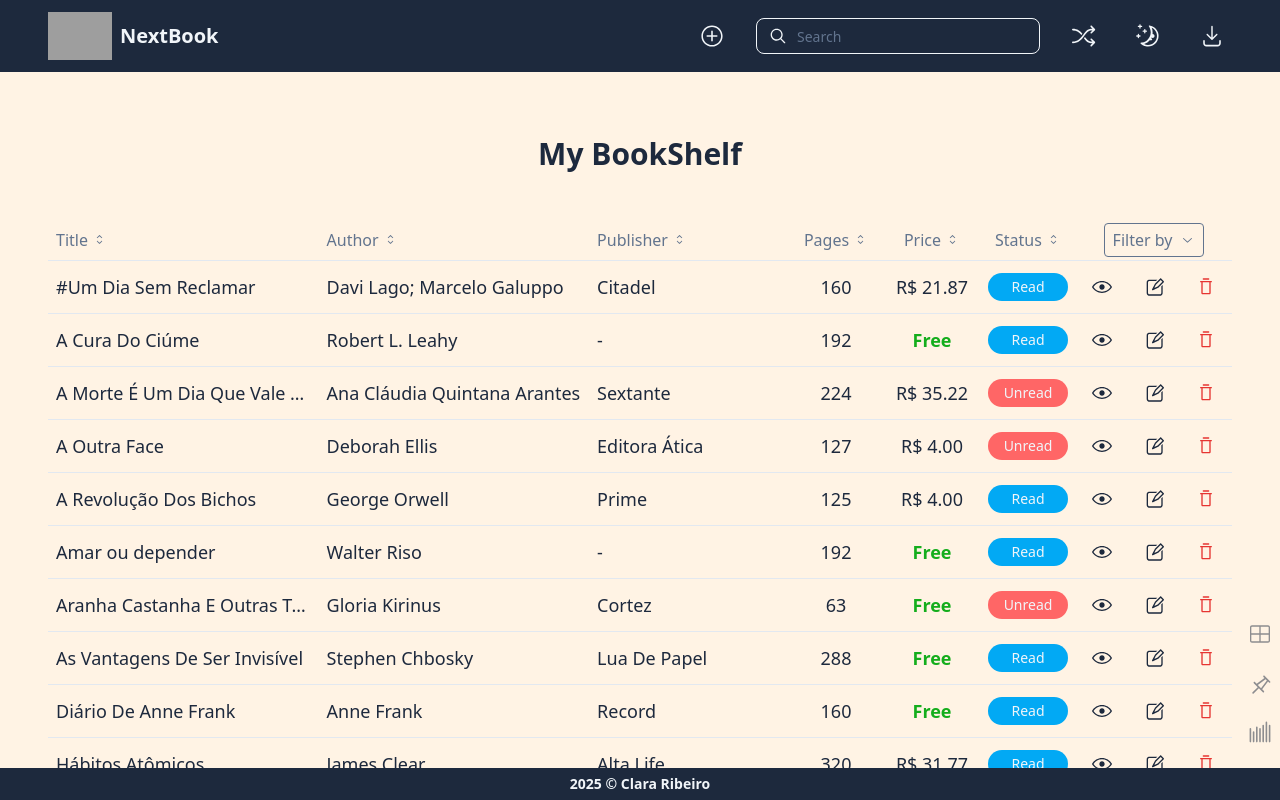
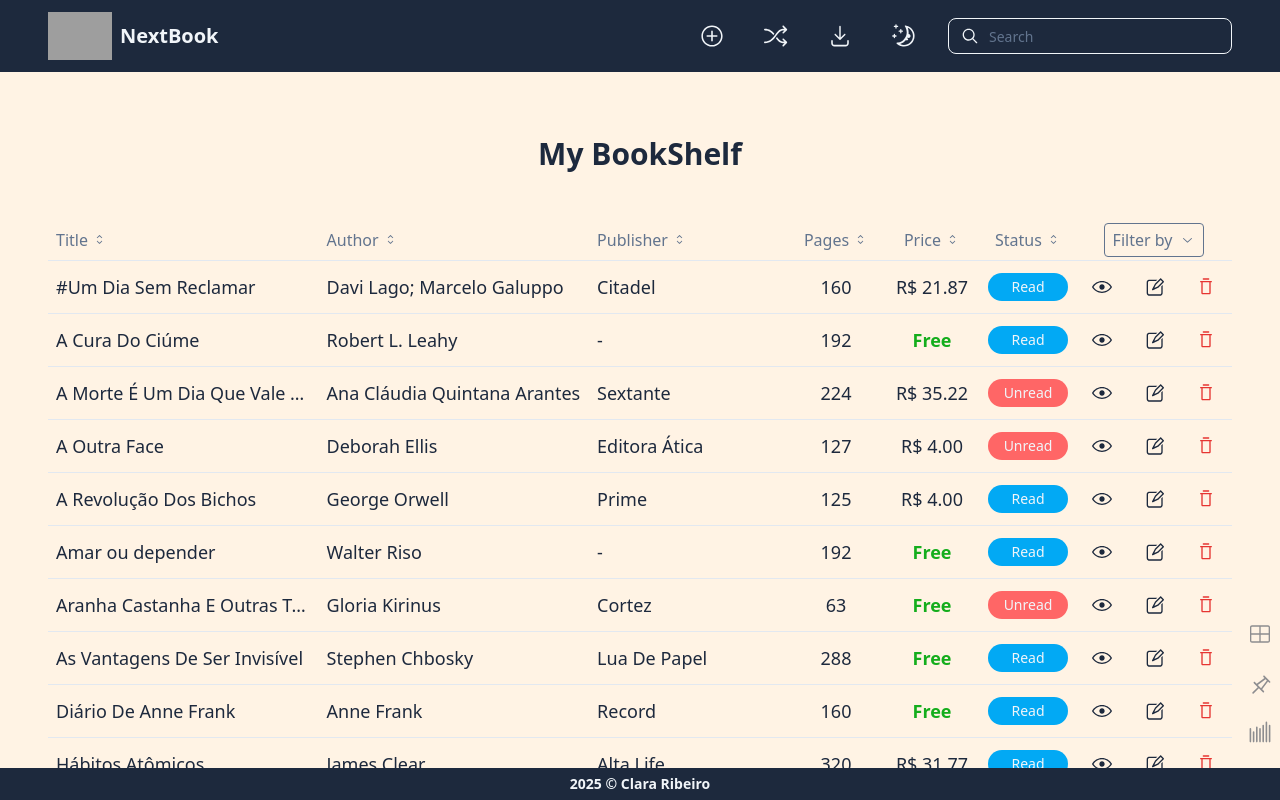
Before and after one commit to ClaraGRibeiro/MyBookshelf-Next, a Next.js app: page / in a window 1280 px wide. Shown: the top 800 px of the page. Built offline with nearby package versions, Linux system fonts and the light colour scheme; grey boxes are pictures that could not be loaded.

Commit message:
Fixing header style

```diff
--- a/src/components/actions/search.tsx
+++ b/src/components/actions/search.tsx
@@ -71,7 +71,10 @@ const Search = ({ books, handles }: SearchProps) => {
 
   return (
     <>
-      <div className="relative flex items-center" ref={containerRef}>
+      <div
+        className="text-[var(--light-slate)] relative flex items-center"
+        ref={containerRef}
+      >
         <MagnifyingGlassIcon className="absolute left-3 !w-5 !h-5" />
         {search.length > 0 && ( // if there is text typed, show an X button to clear the search
           <Cross2Icon
--- a/src/components/header.tsx
+++ b/src/components/header.tsx
@@ -16,29 +16,21 @@ type HeaderProps = {
 
 const Header = ({ books, handles }: HeaderProps) => {
   return (
-    <header className="h-fill flex-wrap dark:bg-[var(--medium-slate)] bg-[var(--dark-slate)] flex md:justify-between justify-center items-center py-3 px-12 gap-3">
+    <header className="h-fill flex-wrap dark:bg-[var(--medium-slate)] bg-[var(--dark-slate)] flex md:justify-between justify-center items-center py-3 px-12 gap-4">
       <a className="flex items-center gap-2" href="/">
         <img className="md:h-12 h-10" src="books.png" alt="Logo" />
         <h1 className="text-[var(--light-slate)] text-2xl md:text-xl font-bold">
           NextBook
         </h1>
       </a>
-      <div className="flex gap-x-6 gap-y-2 items-center flex-wrap-reverse justify-center text-[var(--light-slate)]">
-        <ul className="flex gap-6 items-center">
-          <li>
-            <AddAction books={books} onAdd={handles.onAdd} lightBg={false} />
-          </li>
-          <Search books={books} handles={handles} />
-          <li>
-            <ShuffleAction books={books} handles={handles} />
-          </li>
-          <li>
-            <ThemeToggle />
-          </li>
-          <li>
-            <Download books={books} />
-          </li>
-        </ul>
+      <div className="flex flex-wrap-reverse justify-center items-center gap-4 md:gap-6">
+        <div className="flex gap-6 items-center">
+          <AddAction books={books} onAdd={handles.onAdd} lightBg={false} />
+          <ShuffleAction books={books} handles={handles} />
+          <Download books={books} />
+          <ThemeToggle />
+        </div>
+        <Search books={books} handles={handles} />
       </div>
     </header>
   );
```
